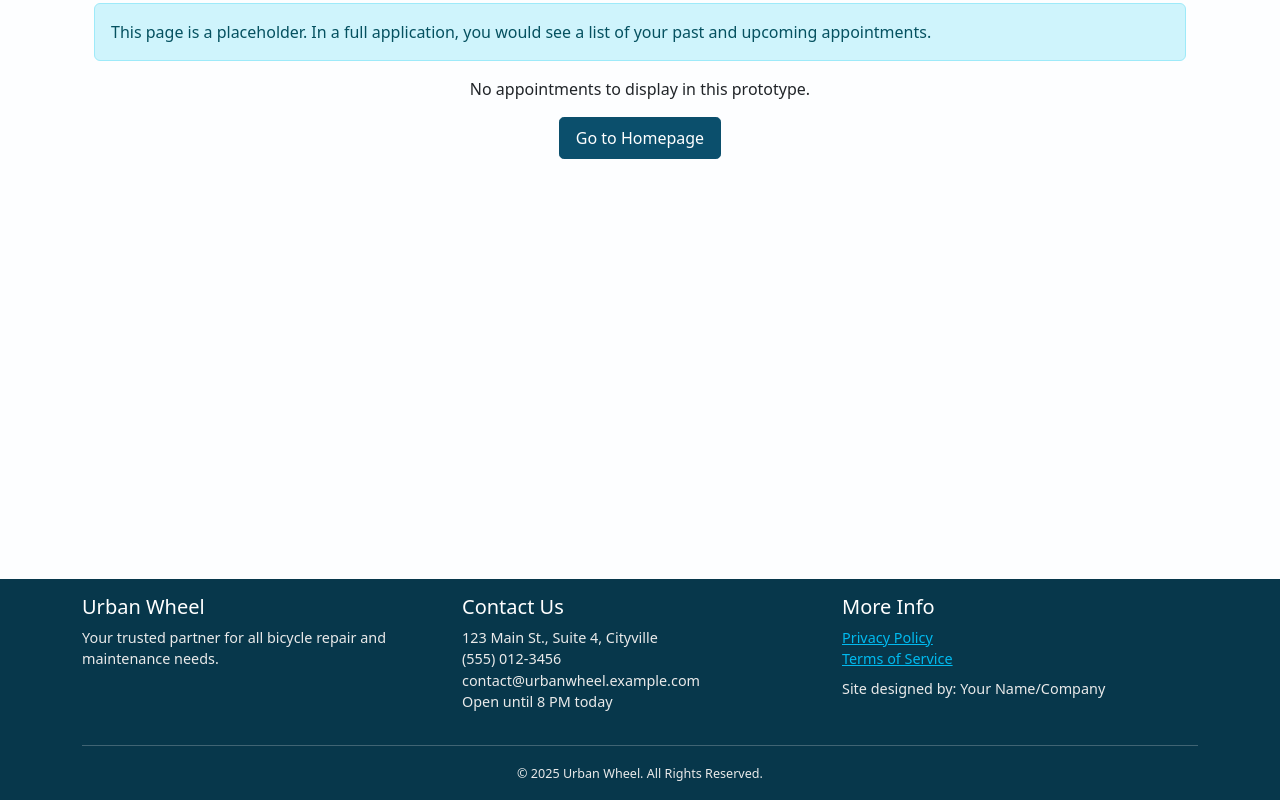
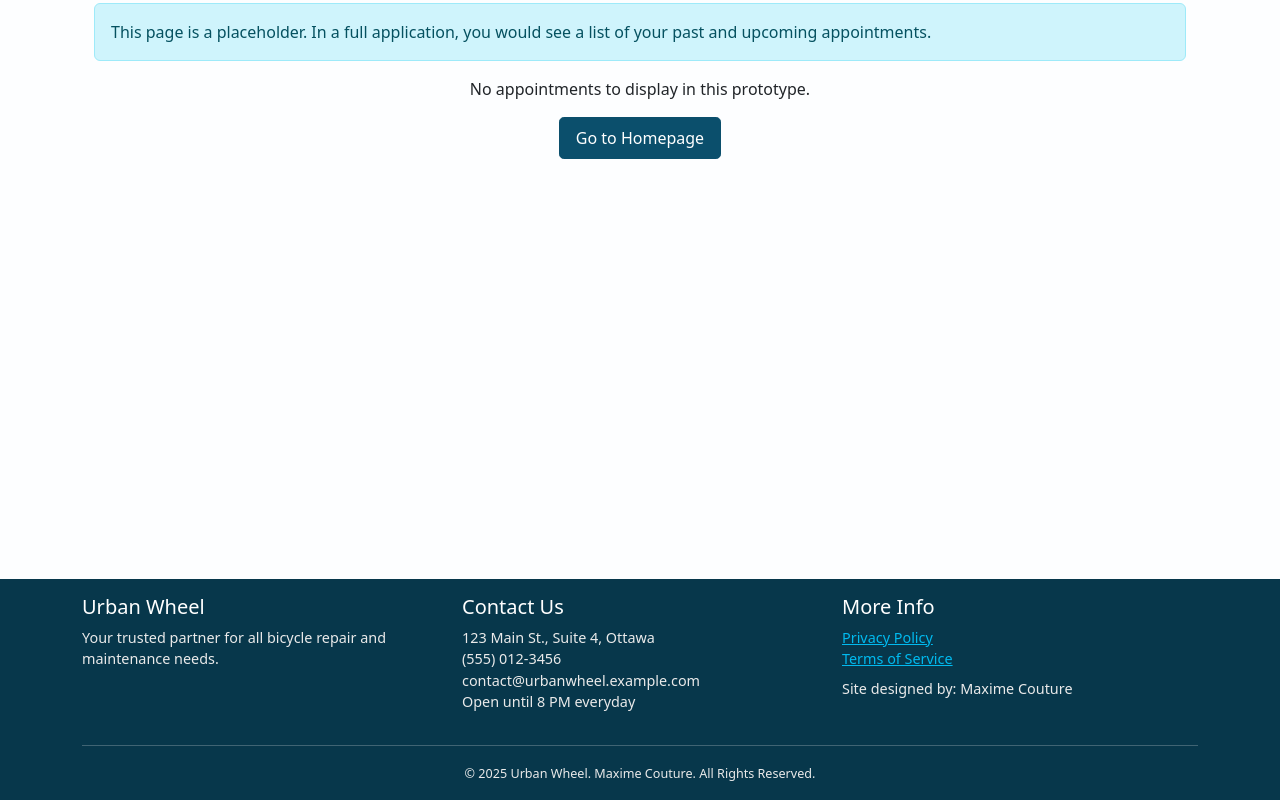
Before and after one commit to maxcouture02/ServiceSite-Assignment2, a React (Create React App) app: page /my-appointments in a window 1280 px wide. Shown: the part 193-993 px from the top of the page. Built offline with nearby package versions, Linux system fonts and the light colour scheme.

Commit message:
Update Footer.js

```diff
--- a/src/components/Footer.js
+++ b/src/components/Footer.js
@@ -13,10 +13,10 @@ const Footer = () => {
           <Col md={4} className="mb-3 mb-md-0">
             <h5>Contact Us</h5>
             <ul className="list-unstyled">
-              <li><i className="bi bi-geo-alt-fill"></i> 123 Main St., Suite 4, Cityville</li>
+              <li><i className="bi bi-geo-alt-fill"></i> 123 Main St., Suite 4, Ottawa</li>
               <li><i className="bi bi-telephone-fill"></i> (555) 012-3456</li>
               <li><i className="bi bi-envelope-fill"></i> contact@urbanwheel.example.com</li>
-              <li>Open until 8 PM today</li>
+              <li>Open until 8 PM everyday</li>
             </ul>
           </Col>
           <Col md={4}>
@@ -24,14 +24,14 @@ const Footer = () => {
             <ul className="list-unstyled">
               <li><a href="#privacy">Privacy Policy</a></li>
               <li><a href="#terms">Terms of Service</a></li>
-              <li><p className="mt-2 mb-0">Site designed by: Your Name/Company</p></li>
+              <li><p className="mt-2 mb-0">Site designed by: Maxime Couture</p></li>
             </ul>
           </Col>
         </Row>
         <hr />
         <Row>
           <Col className="text-center">
-            <small>© {new Date().getFullYear()} Urban Wheel. All Rights Reserved.</small>
+            <small>© {new Date().getFullYear()} Urban Wheel. Maxime Couture. All Rights Reserved.</small>
           </Col>
         </Row>
       </Container>
```
